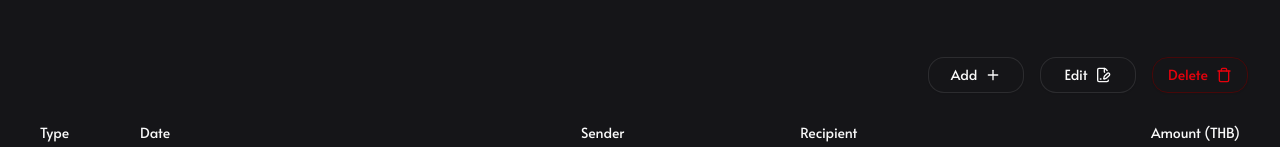
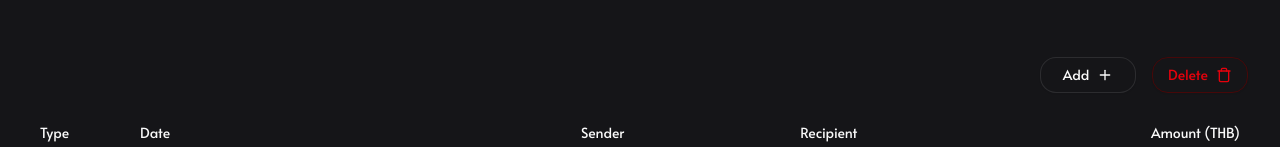
Before and after one commit to dwisarut/finocular, a React (Vite) app: page /ledger in a window 1280 px wide. Shown: the part 161-308 px from the top of the page. Built offline with nearby package versions, Linux system fonts and the light colour scheme.

Commit message:
feat: remove edit button

```diff
--- a/src/components/Ledger.tsx
+++ b/src/components/Ledger.tsx
@@ -2,7 +2,7 @@ import { LinkedInLogoIcon, GitHubLogoIcon } from "@radix-ui/react-icons";
 import { Link } from "react-router-dom";
 import LedgerTable from "./LedgerTable";
 import { Button } from "./ui/button";
-import { Plus, FilePenLine, Trash } from "lucide-react";
+import { Plus, Trash } from "lucide-react";
 
 function Ledger() {
   return (
@@ -18,13 +18,6 @@ function Ledger() {
           >
             Add
             <Plus />
-          </Button>
-          <Button
-            variant="outline"
-            className="rounded-2xl w-24 hover:cursor-pointer"
-          >
-            Edit
-            <FilePenLine />
           </Button>
           <Button
             variant="outline"
```
